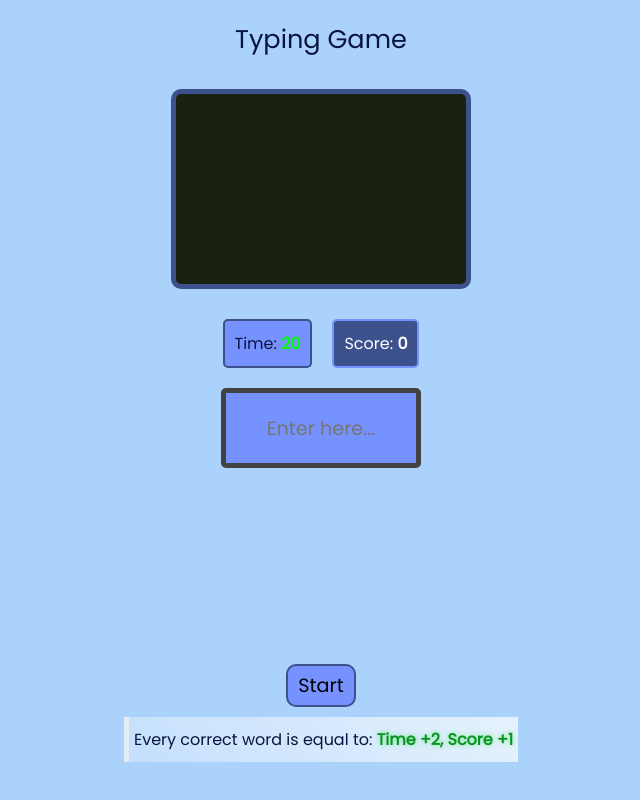
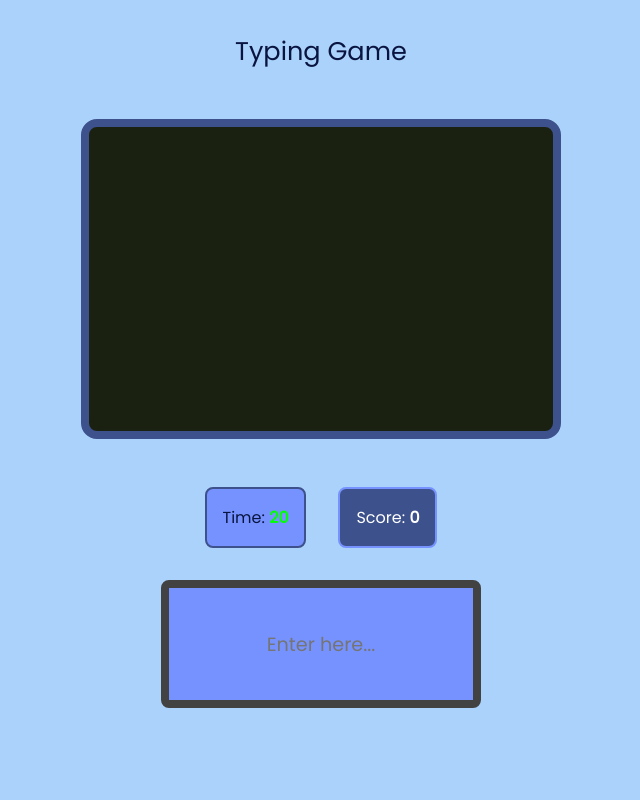
Before and after one commit to IamMattHenry/Typing-Game, a plain HTML site: page index.html in a window 1280 px wide. Shown: the top 800 px of the page, without its empty margins (319-959 px from the left). Drawn offline with Linux system fonts and the light colour scheme; a web font is replaced by a local one.

Commit message:
Change the 'px' into 'rem'.

```diff
--- a/style.css
+++ b/style.css
@@ -16,8 +16,8 @@ body {
 }
 
 .container {
-	margin: 10px;
-	padding: 10px;
+	margin: 1rem;
+	padding: 1rem;
 	display: flex;
 	justify-content: center;
 	align-items: center;
@@ -27,15 +27,15 @@ body {
 
 heading {
 	font-size: 1.6rem;
-	margin-bottom: 10px;
+	margin-bottom: 1rem;
 }
 
 .countdown {
-	margin: 10px;
-	padding: 10px;
+	margin: 1rem;
+	padding: 1rem;
 	background-color: #7692FF;
 	border: 2px solid #3D518C;
-	border-radius: 5px;
+	border-radius: 0.5rem;
 	z-index: 2;
 }
 
@@ -45,26 +45,26 @@ heading {
 }
 
 .word-box {
-	height: 200px;
-	width: 300px;
+	height: 20rem;
+	width: 30rem;
 	display: flex;
 	justify-content: center;
 	align-items: center;
-	border: 5px solid #3D518C;
+	border: 0.5rem solid #3D518C;
 	background-color: #1B2111;
-	margin: 20px;
-	padding: 10px 5px;
+	margin: 2rem;
+	padding: 1rem 0.5rem;
 	color: #fff;
-	border-radius: 10px;
+	border-radius: 1rem;
 	font-family: 'Fredericka the Great', cursive;
 }
 
 .score {
-	margin: 10px;
-	padding: 10px;
+	margin: 1rem;
+	padding: 1rem;
 	background-color: #3D518C;
 	border: 2px solid #7692FF;
-	border-radius: 5px;
+	border-radius: 0.5rem;
 	color: #fff;
 }
 
@@ -78,16 +78,16 @@ heading {
 }
 
 .input-box {
-	margin: 10px;
+	margin: 1rem;
 }
 
 .input-box > input {
-	height: 80px;
-	width: 200px;
+	height: 8rem;
+	width: 20rem;
 	text-align: center;
 	background-color: #7692FF;
-	border: 5px solid #424242;
-	border-radius: 5px;
+	border: 0.5rem solid #424242;
+	border-radius: 0.5rem;
 	font-size: 1.2rem;
 	overflow: auto;
 	transition: all .3s ease-in;
@@ -97,7 +97,7 @@ heading {
 input:focus, input:hover {
 	color: #fff;
 	background-color: #424242;
-	border: 5px solid #7692FF;
+	border: 0.5rem solid #7692FF;
 }
 
 .start-btn {
@@ -105,11 +105,11 @@ input:focus, input:hover {
 }
 
 .start-btn > button {
-	border: 2px solid #3D518C;
+	border: 0.2rem solid #3D518C;
 	background-color: #7692FF;
-	padding: 5px 10px;
+	padding: 0.5rem 1rem;
 	outline: none;
-	border-radius: 10px;
+	border-radius: 1rem;
 	font-size: 1.2rem;
 	transition: all .3s ease;
 }
@@ -122,7 +122,7 @@ input:focus, input:hover {
 }
 
 button:hover {
-	border: 2px solid #7692FF;
+	border: 0.2rem solid #7692FF;
 	background-color: #3D518C;
 	color: #fff;
 	cursor: pointer;
@@ -130,9 +130,9 @@ button:hover {
 
 .modal {
 	display: none;
-	border: 3px solid #454545;
-	border-radius: 10px;
-	padding: 10px 5px;
+	border: 0.3rem solid #454545;
+	border-radius: 1rem;
+	padding: 1rem 0.5rem;
 	background-color: #ccc;
 	position: absolute;
 	top: 50;
@@ -149,23 +149,23 @@ button:hover {
 }
 
 .confirmation-button {
-	padding: 5px 10px;
-	margin-top: 20px;
+	padding: 0.5rem 1rem;
+	margin-top: 2rem;
 	background-color: #3D518C;
 	color: #fff;
 	font-size: 0.9rem;
-	border: 2px solid #7692FF;
-	border-radius: 5px;
+	border: 0.2rem solid #7692FF;
+	border-radius: 0.5rem;
 	cursor: pointer;
 	outline: none;
 }
 
 .instruction {
-  margin-top: 10px;
-  border-left: 5px solid rgba(225, 225, 225, 0.3);
+  margin-top: 1rem;
+  border-left: 0.5rem solid rgba(225, 225, 225, 0.3);
   background-image: linear-gradient(45deg, rgba(255, 255, 255, 0.3), rgba(255, 255, 255, 0.5), rgba(255, 255, 255, 0.7));
-  padding: 10px 5px;
-  font-size: 1.0rem;
+  padding: 1rem 0.5rem;
+  font-size: 1rem;
 }
 
 .instruction span {
```
